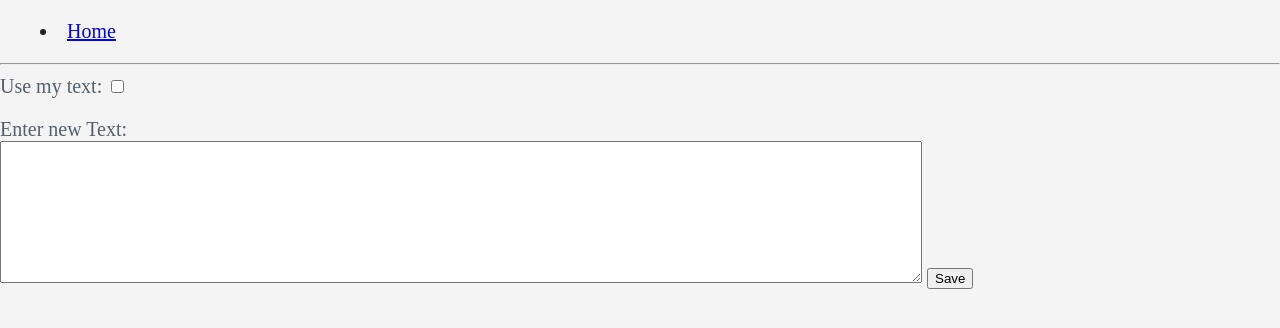
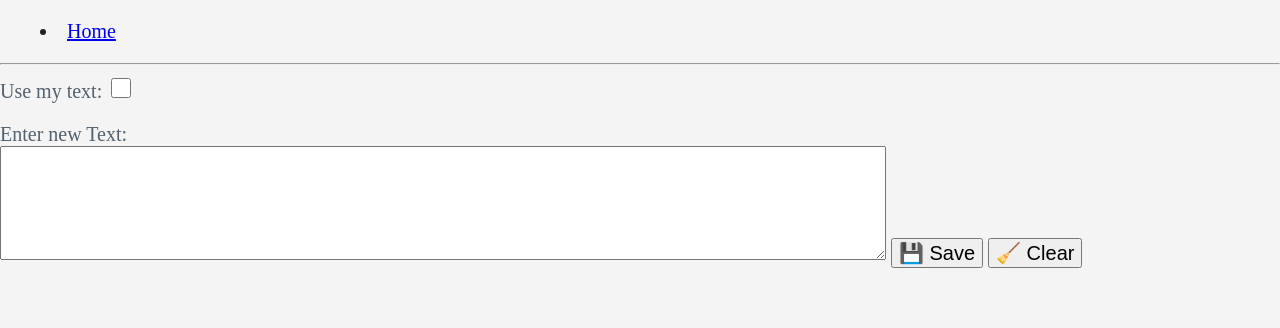
Before and after one commit to UnnamedXAer/keyboard-keys, a SvelteKit app: page /user-text in a window 1280 px wide. Shown: the top 328 px of the page. Built offline with nearby package versions, Linux system fonts and the light colour scheme.

Commit message:
manage user texts

```diff
--- a/src/app.html
+++ b/src/app.html
@@ -74,6 +74,18 @@
         color: var(--label-color);
       }
 
+      button,
+      input,
+      textarea {
+        font-size: 1rem;
+      }
+
+      input[type='checkbox'] {
+		width: 1rem;
+		height: 1rem;
+		accent-color: var(--test-accent-color)
+      }
+
       #no-js {
         padding: 1rem;
         background-color: #ff836d;
--- a/src/helpers/singleKeysStats.ts
+++ b/src/helpers/singleKeysStats.ts
@@ -21,7 +21,6 @@ export class SingleKeysMetadata {
 
   sumUpPeriods() {
     const sum = this.focusPeriods.reduce((pv, cv) => pv + (cv.stop - cv.start), 0);
-    console.log(sum);
     this.focusPeriods = [{ start: 1, stop: sum + 1 }];
   }
 
@@ -45,8 +44,6 @@ export class SingleKeysMetadata {
       const sec = Math.round(totalTime - min * 60);
       totalTimeText = `${min}:${sec < 10 ? '0' + sec : sec} min`;
     }
-
-    console.log(totalTime, totalTimeText);
 
     return {
       totalKeys: {
--- a/src/helpers/userText.ts
+++ b/src/helpers/userText.ts
@@ -1,4 +1,9 @@
 import { LocalDb } from '../indexedDb/indexedDb';
+
+export function getUseMyText(): boolean {
+  const useMyTextState = localStorage.getItem('use-my-text') ?? '0';
+  return !!+useMyTextState;
+}
 
 export async function getMyTexts(): Promise<string[]> {
   const db = new LocalDb();
@@ -12,8 +17,24 @@ export async function saveMyText(text: string) {
   if (text.length < 10) {
     throw new Error('At least 10 characters please...');
   }
-
   const db = new LocalDb();
   await db.open();
   return db.saveUserText(text);
 }
+
+export async function deleteMyText(key: number) {
+  const db = new LocalDb();
+  await db.open();
+  return db.deleteUserText(key);
+}
+
+export async function updateMyText(key: number, text: string) {
+  text = text.trim();
+
+  if (text.length < 10) {
+    throw new Error('At least 10 characters please...');
+  }
+  const db = new LocalDb();
+  await db.open();
+  return db.updateUserText(key, text);
+}
--- a/src/indexedDb/indexedDb.ts
+++ b/src/indexedDb/indexedDb.ts
@@ -147,7 +147,7 @@ export class LocalDb {
 
   deletePhraseSummary(createdAt: PhraseTestSummary['createdAt']): Promise<void> {
     return new Promise<void>((resolve, reject) => {
-      const transaction = this.db.transaction(this.phraseSummaryStoreName, 'readonly');
+      const transaction = this.db.transaction(this.phraseSummaryStoreName, 'readwrite');
       transaction.onerror = (ev) => {
         ev.stopPropagation;
         reject(request.error);
@@ -167,7 +167,7 @@ export class LocalDb {
     return new Promise<string[]>((resolve, reject) => {
       const transaction = this.db.transaction(this.userTextStoreName, 'readonly');
       transaction.onerror = (ev) => {
-        ev.stopPropagation;
+        ev.stopPropagation();
         reject(request.error);
       };
 
@@ -212,4 +212,54 @@ export class LocalDb {
       };
     });
   }
+
+  deleteUserText(key: number): Promise<void> {
+    return new Promise<void>((resolve, reject) => {
+      const transaction = this.db.transaction(this.userTextStoreName, 'readwrite');
+      transaction.onerror = (ev) => {
+        ev.stopPropagation();
+        reject(request.error);
+      };
+
+      const store = transaction.objectStore(this.userTextStoreName);
+
+      const request = store.delete(IDBKeyRange.only(key));
+
+      request.onsuccess = (ev) => {
+        resolve();
+      };
+    });
+  }
+
+  updateUserText(key: number, text: string) {
+    return new Promise((resolve, reject) => {
+      const transaction = this.db.transaction(this.userTextStoreName, 'readwrite');
+      transaction.onerror = (ev) => {
+        ev.stopPropagation();
+        reject(request.error);
+      };
+
+      transaction.onabort = (ev) => {
+        console.log('updateUserText: transaction abort', ev);
+      };
+
+      const store = transaction.objectStore(this.userTextStoreName);
+
+      const request = store.put(text, key);
+
+      request.onerror = (ev) => {
+        if (request.error?.name == 'ConstraintError') {
+          ev.stopPropagation();
+          ev.preventDefault();
+          transaction.abort();
+          resolve((request || ev.target || this.db)?.error);
+          return;
+        }
+      };
+
+      request.onsuccess = (ev) => {
+        resolve(request.result);
+      };
+    });
+  }
 }
--- a/src/routes/user-text/+page.svelte
+++ b/src/routes/user-text/+page.svelte
@@ -1,18 +1,20 @@
 <script lang="ts">
   import { onMount } from 'svelte';
-  import { getMyTexts, saveMyText } from '../../helpers/userText';
+  import { deleteMyText, getMyTexts, getUseMyText, saveMyText, updateMyText } from '../../helpers/userText';
 
   let isLoading = true;
-  let progress = 0.01;
+  let progress = 0.04;
+  let texts: string[] = [];
   let newText = '';
-
-  let texts: string[] = [];
+  let editKey = -1;
+  let useMyText = false;
 
   onMount(async () => {
     updateProgress();
     texts = await getMyTexts();
-    console.log(texts);
     isLoading = false;
+
+    useMyText = getUseMyText();
   });
 
   function updateProgress() {
@@ -21,7 +23,7 @@
       if (progress > 1) {
         progress = 0;
       }
-      updateProgress();
+      if (isLoading) updateProgress();
     });
   }
 
@@ -29,9 +31,32 @@
     if (newText.trim().length === 0) {
       return;
     }
+    if (editKey > -1) {
+      await updateMyText(editKey, newText);
+      texts[editKey] = newText.trim();
+    } else {
       await saveMyText(newText);
-    texts.push(newText);
+      texts.push(newText.trim());
+    }
+    texts = texts;
+    clearHandler();
+  }
+
+  function clearHandler() {
     newText = '';
+    editKey = -1;
+  }
+
+  async function editHandler(idx: number) {
+    newText = texts[idx];
+    editKey = idx + 1;
+  }
+  async function deleteHandler(idx: number) {
+    if (confirm('Are you sure you want delete text no. ' + (idx + 1) + '?')) {
+      await deleteMyText(idx + 1);
+      texts.splice(idx, 1);
+      texts = texts;
+    }
   }
 </script>
 
@@ -46,27 +71,51 @@
   <section id="controls">
     <label for="isPhraseStarted">
       Use my text:
-      <input type="checkbox" name="yes" id="isPhraseStarted" />
+      <input
+        type="checkbox"
+        name="yes"
+        id="isPhraseStarted"
+        disabled={isLoading}
+        bind:checked={useMyText}
+        on:change={(ev) =>
+          localStorage.setItem('use-my-text', `${Number(ev.currentTarget.checked)}`)}
+      />
     </label>
   </section>
-  {#if !isLoading}
   <section id="newTextContainer">
     <form on:submit|preventDefault={saveTextHandler}>
       <label>
         Enter new Text:<br />
-          <textarea bind:value={newText} cols="50" rows="4" minlength="10" required />
+        <textarea
+          bind:value={newText}
+          cols="60"
+          rows="4"
+          minlength="10"
+          required
+          disabled={isLoading}
+        />
       </label>
-        <button type="submit">Save</button>
+      <button type="submit" disabled={isLoading}>{editKey > -1 ? '💾 Update' : '💾 Save'}</button>
+      <button type="reset" on:click|preventDefault={clearHandler} disabled={isLoading}
+        >🧹 Clear</button
+      >
     </form>
   </section>
-  {/if}
   <section id="parahraphs">
     {#if isLoading}
       <progress value={progress} />
     {:else}
       <ol>
-        {#each texts as text}
-          <li><article><p>{text}</p></article></li>
+        {#each texts as text, idx}
+          <li>
+            <article class="text-container">
+              <p>{text}</p>
+              <div class="text-actions">
+                <button on:click={() => editHandler(idx)}>🖋️</button>
+                <button on:click={() => deleteHandler(idx)}>❌</button>
+              </div>
+            </article>
+          </li>
         {/each}
       </ol>
     {/if}
@@ -90,6 +139,28 @@
   }
 
   textarea {
-    font-size: 1.5rem;
+    font-size: 1.2rem;
+  }
+
+  .text-container {
+    margin-bottom: 1rem;
+    display: flex;
+    justify-content: space-between;
+    gap: 1rem;
+  }
+
+  .text-actions {
+    display: flex;
+    flex-direction: column;
+    gap: 0.3rem;
+  }
+
+  .text-actions button {
+    aspect-ratio: 1;
+    font-weight: bold;
+  }
+
+  .text-actions button:nth-child(2) {
+    font-size: 0.7rem;
   }
 </style>
```
Lines whose indentation alone changed are shown as unchanged.
